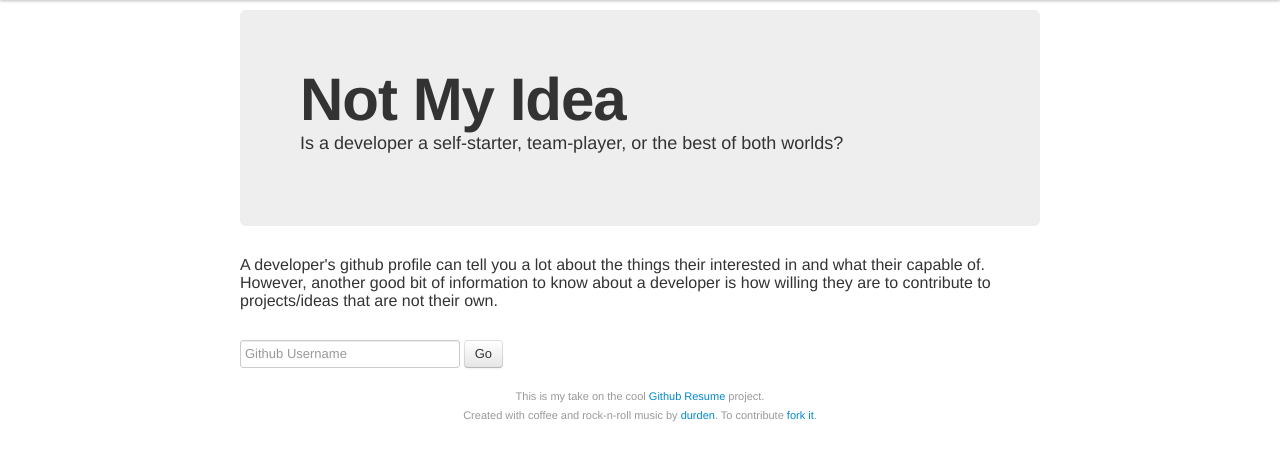
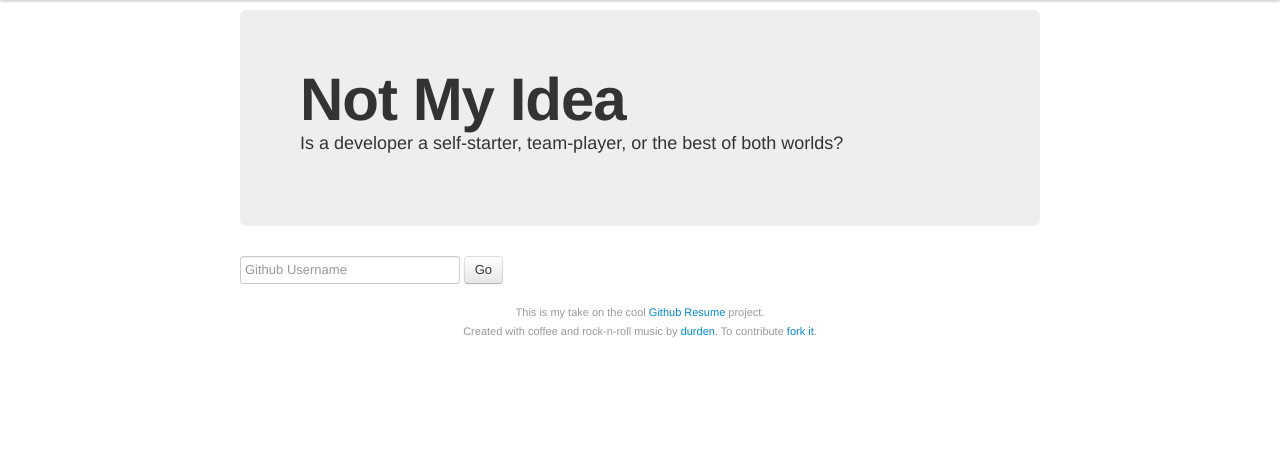
Before and after one commit to durden/notmyidea, a Flask app: page / in a window 1280 px wide. Shown: the part 40-501 px from the top of the page. Run offline with Flask 2, Linux system fonts and the light colour scheme.

Commit message:
Content shuffling

```diff
--- a/templates/about.html
+++ b/templates/about.html
@@ -10,6 +10,6 @@
     <p>
         Another good bit of information to know about a developer is how
         willing they are to contribute to projects/ideas that are not their
-        own.
+        own.  That's what this tiny little app is for.
     </p>
 {% endblock %}
--- a/templates/index.html
+++ b/templates/index.html
@@ -9,13 +9,6 @@
         </p>
     </div>
 
-    <p>
-        A developer's github profile can tell you a lot about the things their
-        interested in and what their capable of.  However, another good bit of
-        information to know about a developer is how willing they are to
-        contribute to projects/ideas that are not their own.
-    </p>
-
     <form class="form-horizontal" method="GET" action="/lookup" id="lookup">
         <fieldset>
             <input id="github_user" name="github_user" type="text" placeholder="Github Username">
```
